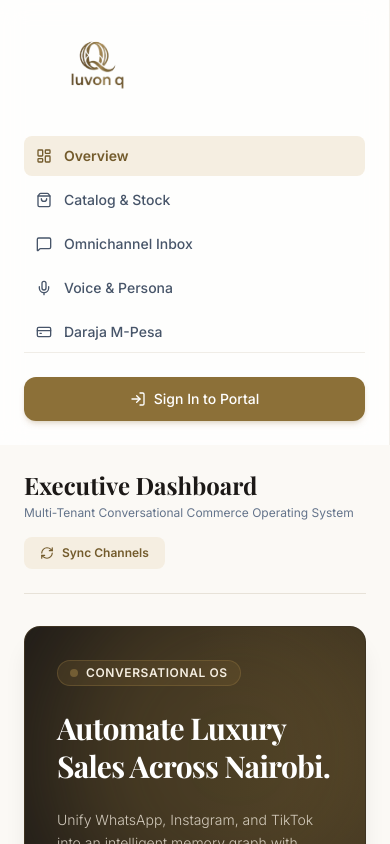
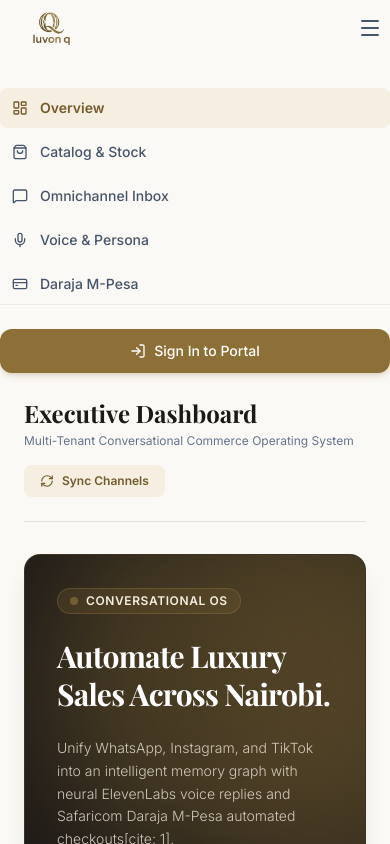
Before and after one commit to nancy4016/LUVON-Q, a plain HTML site: page index.html in a window 390 px wide. Drawn offline with nearby package versions, Linux system fonts and the light colour scheme; a web font is replaced by a local one.

Commit message:
Complete responsive mobile sidebar, drawer menu, and auth modal

```diff
--- a/app.js
+++ b/app.js
@@ -245,3 +245,10 @@ document.addEventListener('DOMContentLoaded', () => {
   const isLoggedIn = localStorage.getItem('luvon_authenticated') === 'true';
   updateAuthUI(isLoggedIn);
 });
+// Mobile Sidebar Toggle Handler
+function toggleMobileMenu() {
+  const sidebar = document.getElementById('sidebarNav');
+  if (sidebar) {
+    sidebar.classList.toggle('-translate-x-full');
+  }
+}
--- a/index.html
+++ b/index.html
@@ -47,13 +47,23 @@
   <!-- Sidebar Navigation -->
   <!-- Sidebar Navigation -->
  <!-- Sidebar Navigation -->
-<aside class="w-full md:w-64 bg-white/80 backdrop-blur-md border-r border-brand-200/50 flex-shrink-0 flex flex-col justify-between p-6">
-  <div class="space-y-8">
+<aside id="sidebarNav" class="fixed inset-y-0 left-0 z-40 w-64 bg-white/95 backdrop-blur-md border-r border-brand-200/50 flex flex-col justify-between p-6 -translate-x-full md:translate-x-0 transition-transform duration-300 ease-in-out md:static md:w-64"></aside>  <div class="space-y-8">
 
     <!-- Clean Brand Logo (Image Only) -->
-    <div class="flex items-center justify-start">
-      <img src="Luvon q logo.png" alt="Luvon Q Logo" class="h-20 w-auto object-contain" />
-    </div>
+    <!-- Mobile Top Bar & Brand Logo -->
+<div class="flex items-center justify-between md:justify-start">
+  <img src="Luvon q logo.png" alt="Luvon Q Logo" class="h-14 md:h-20 w-auto object-contain" />
+
+  <!-- Hamburger Button (Only visible on mobile screens) -->
+  <button
+    type="button"
+    onclick="toggleMobileMenu()"
+    class="md:hidden p-2 text-slate-600 hover:text-brand-600 focus:outline-none"
+    aria-label="Toggle Navigation"
+  >
+    <i data-lucide="menu" class="w-6 h-6"></i>
+  </button>
+</div>
 
     <!-- Navigation Links -->
     <nav class="space-y-1">
```
Also changed, not shown: catalog.html (+15 -5 lines), inbox.html (+15 -5 lines), payments.html (+15 -5 lines), voice.html (+15 -5 lines).
